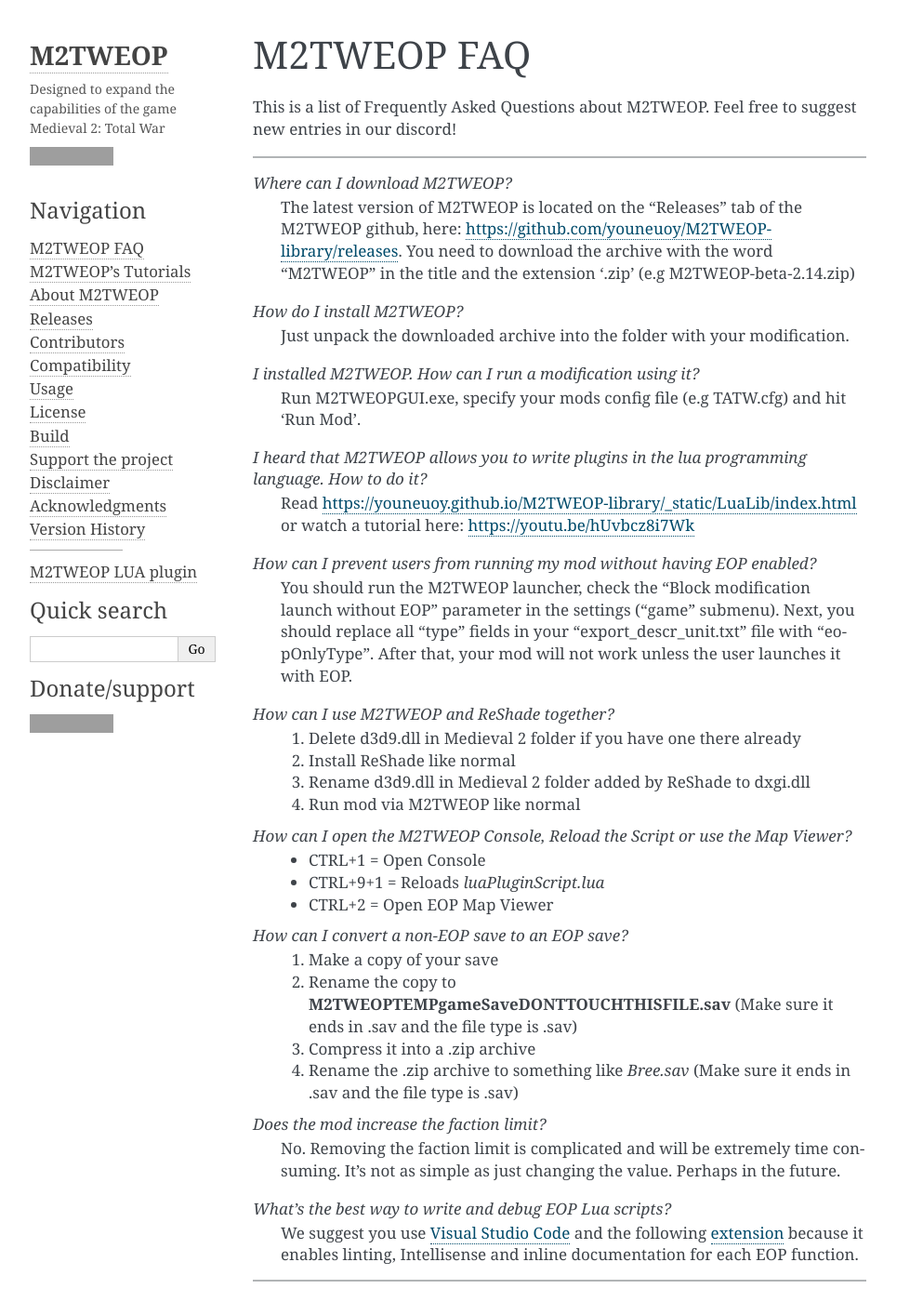
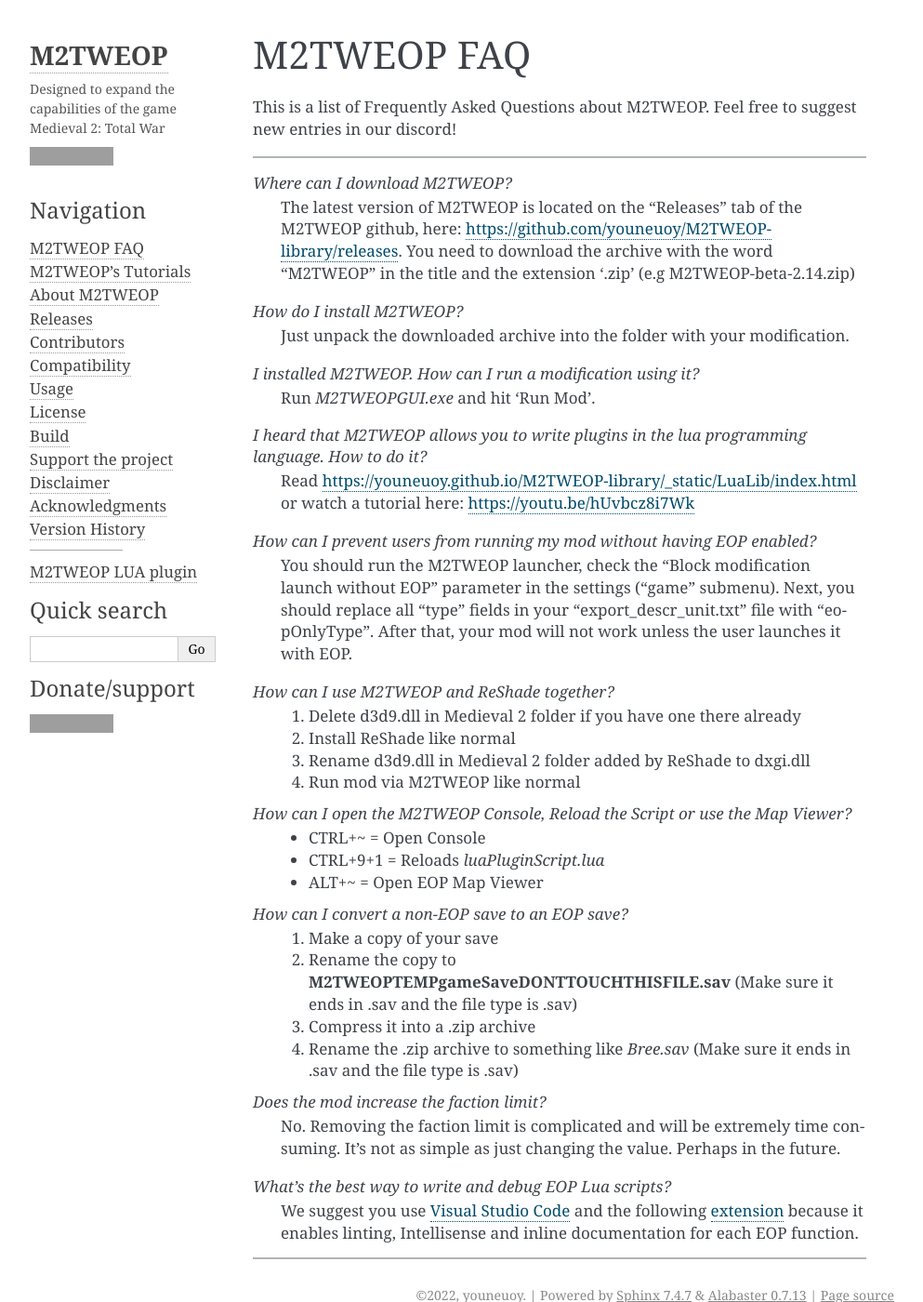
Before and after one commit to youneuoy/M2TWEOP-library, a Sphinx documentation site: the page built from documentationGenerator/EOPDocs/source/faq.rst, in a window 1280 px wide and 1400 px high. Shown: the whole window at 93% size, without its empty margins (148-1141 px from the left). Built offline with Sphinx 7.4.7, drawn with Linux system fonts in a browser that asks for light colours; grey boxes are pictures that could not be loaded.

Commit message:
Docs: Update website

```diff
--- a/documentationGenerator/EOPDocs/source/faq.rst
+++ b/documentationGenerator/EOPDocs/source/faq.rst
@@ -15,7 +15,7 @@ suggest new entries in our discord!
 	Just unpack the downloaded archive into the folder with your modification.
 
 *I installed M2TWEOP. How can I run a modification using it?*
-	Run M2TWEOPGUI.exe, specify your mods config file (e.g TATW.cfg) and hit 'Run Mod'.
+	Run `M2TWEOPGUI.exe` and hit 'Run Mod'.
 
 *I heard that M2TWEOP allows you to write plugins in the lua programming language. How to do it?*
 	Read https://youneuoy.github.io/M2TWEOP-library/_static/LuaLib/index.html or watch a tutorial here: https://youtu.be/hUvbcz8i7Wk
@@ -30,9 +30,9 @@ suggest new entries in our discord!
 	4. Run mod via M2TWEOP like normal
 
 *How can I open the M2TWEOP Console, Reload the Script or use the Map Viewer?*
-	* CTRL+1 = Open Console
+	* CTRL+~ = Open Console
 	* CTRL+9+1 = Reloads `luaPluginScript.lua`
-	* CTRL+2 = Open EOP Map Viewer
+	* ALT+~ = Open EOP Map Viewer
 
 *How can I convert a non-EOP save to an EOP save?*
 	1. Make a copy of your save
@@ -46,5 +46,4 @@ suggest new entries in our discord!
 *What's the best way to write and debug EOP Lua scripts?*
 	We suggest you use `Visual Studio Code <https://code.visualstudio.com>`_  and the following `extension <https://marketplace.visualstudio.com/items?itemName=sumneko.lua>`_ because it enables linting, Intellisense and inline documentation for each EOP function.
 
-
 --------------------------------------------
```
Also changed, not shown: README.md (+1 -0 lines), documentationGenerator/EOPDocs/source/index.rst (+10 -4 lines), 2 other files.
